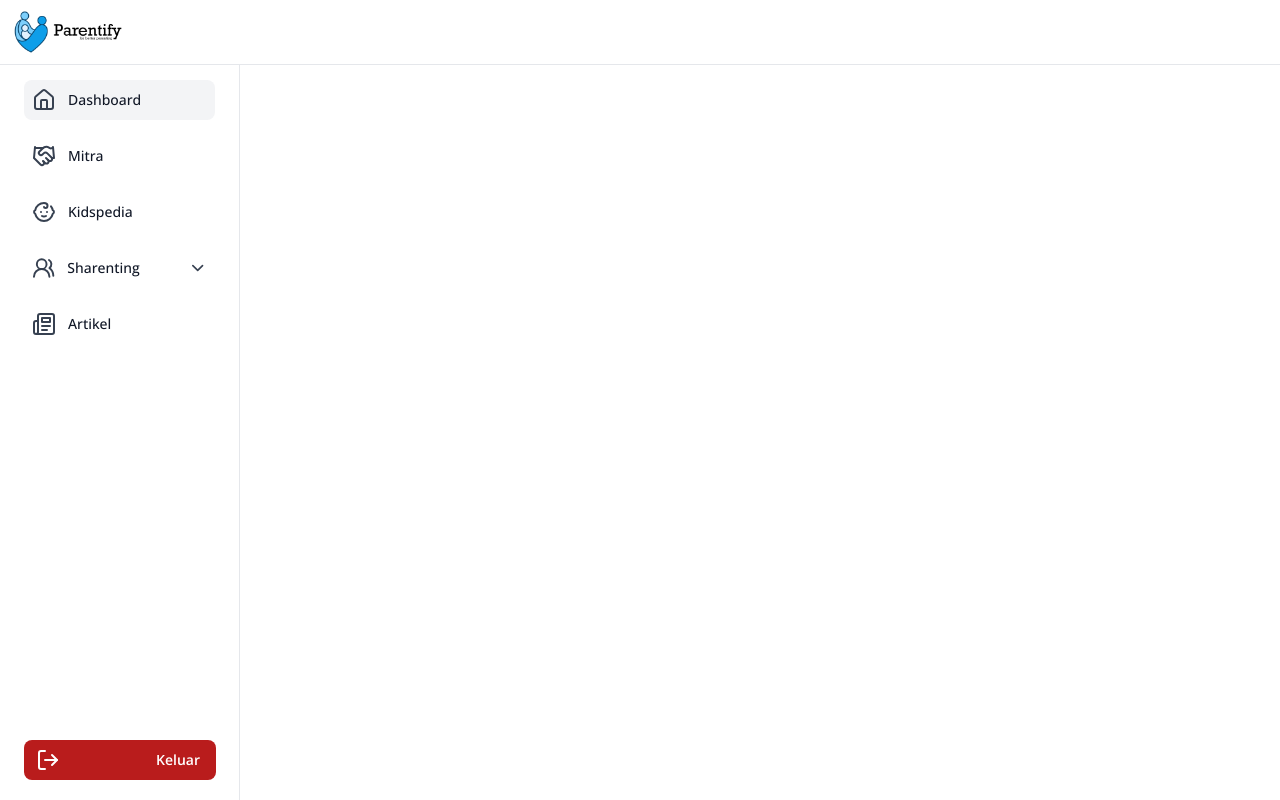
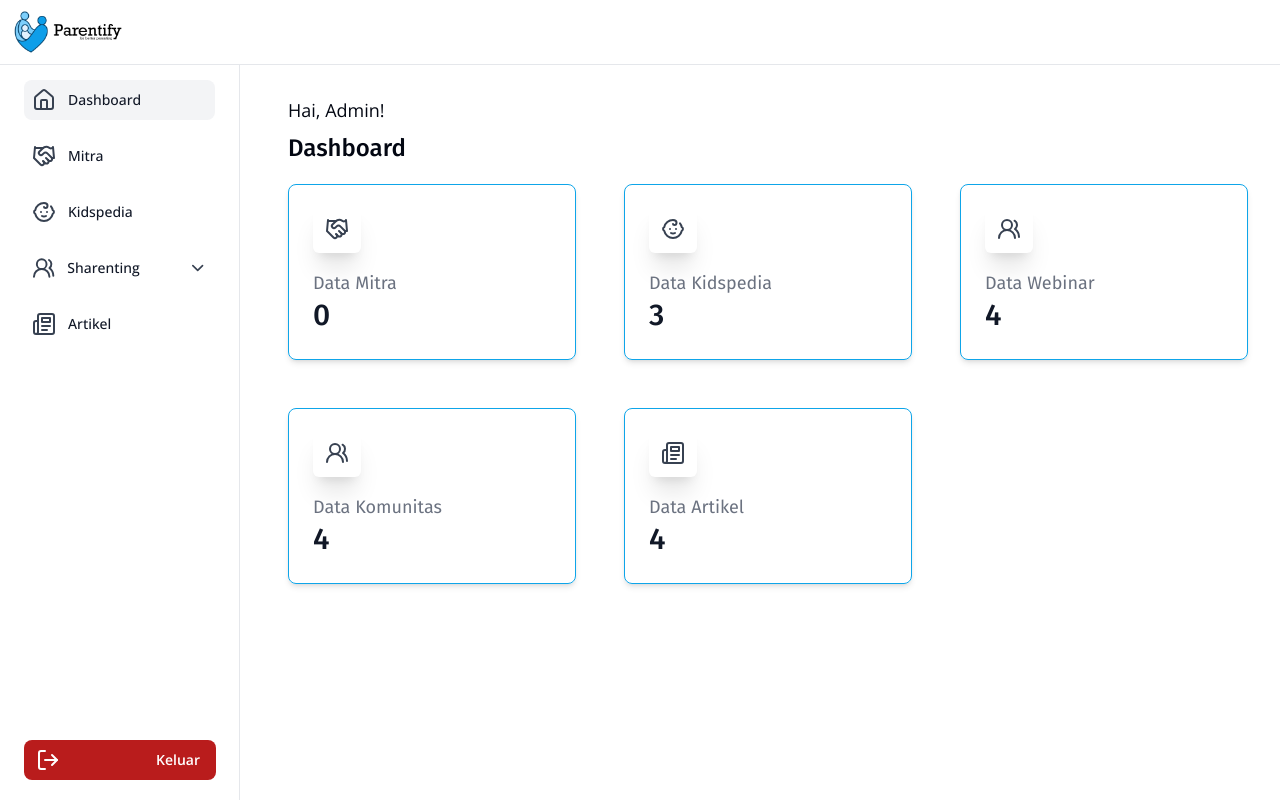
Before and after one commit to ifnfadillah/eclipse-massive-frontend, a React (Vite) app: page /dashboard in a window 1280 px wide. Built offline with nearby package versions, Linux system fonts and the light colour scheme; the HTML template or start-up script is replaced by a standard one.

Commit message:
commit dashboard

```diff
--- a/src/admin/components/NavbarAdmin.jsx
+++ b/src/admin/components/NavbarAdmin.jsx
@@ -20,10 +20,11 @@ const NavbarAdmin = () => {
                 onClick={toggleSidebar}
                 aria-label={isSidebarOpen ? "Close sidebar" : "Open sidebar"}
                 type="button"
-                className="inline-flex items-center p-2 text-sm text-gray-500 rounded-lg sm:hidden hover:bg-gray-100 focus:outline-none focus:ring-2 focus:ring-gray-200 dark:text-gray-400 dark:hover:bg-gray-700 dark:focus:ring-gray-600"
+                className="items-center p-2 text-sm text-gray-500 rounded-lg sm:hidden lg:hidden md:ms-3 md:block inline-flex hover:bg-gray-100 focus:outline-none focus:ring-2 focus:ring-gray-200 dark:text-gray-400 dark:hover:bg-gray-700 dark:focus:ring-gray-600"
               >
                 <span className="sr-only">{isSidebarOpen ? "Close sidebar" : "Open sidebar"}</span>
-                {isSidebarOpen ? <X size={28} strokeWidth={1} /> : <Menu size={28} strokeWidth={1} />}
+                {isSidebarOpen ?
+                  <X size={28} strokeWidth={1} /> : <Menu size={28} strokeWidth={1} />}
               </button>
               <Link to="/" className="flex md:me-24 ms-3">
                 <img src="/assets/parentify-logo.png" className="h-14" alt="Logo" />
--- a/src/admin/components/Sidebar.jsx
+++ b/src/admin/components/Sidebar.jsx
@@ -1,5 +1,4 @@
-import React from "react";
-import { useState } from "react";
+import React, { useState } from "react";
 import { Link, useLocation } from "react-router-dom";
 import { Home, Handshake, Baby, UsersRound, Newspaper, LogOut, ChevronDown, ChevronUp } from "lucide-react";
 
@@ -20,8 +19,8 @@ function Sidebar() {
   return (
     <div className="Sidebar">
       <aside
-        id="sidebar-multi-level-sidebar relative"
-        className="fixed top-0 left-0 z-40 w-60 h-screen py-12 transition-transform -translate-x-full bg-white border-r border-gray-200 sm:translate-x-0 dark:bg-gray-800 dark:border-gray-700"
+        id="sidebar-multi-level-sidebar"
+        className="fixed top-0 left-0 z-40 w-60 h-screen py-12 bg-white border-r border-gray-200 transition-transform transform -translate-x-full sm:-translate-x-full md:-translate-x-full lg:translate-x-0 dark:bg-gray-800 dark:border-gray-700"
         aria-label="Sidebar"
       >
         <div className="h-full px-6 py-8 overflow-y-auto bg-white dark:bg-gray-800">
@@ -91,7 +90,7 @@ function Sidebar() {
           <div className="absolute bottom-5 w-48">
             <Link to="/login" className="flex items-center p-2 px-3 bg-red-700 text-white rounded-lg dark:text-white hover:bg-red-800 dark:hover:bg-gray-700 group">
               <LogOut className="text-white transition duration-75 dark:text-gray-400 group-hover:text-white-900 dark:group-hover:text-white" size={24} strokeWidth={2} />
-              <span className="ms-24 font-secondary font-semibold text-sm ">Keluar</span>
+              <span className="ms-24 font-secondary font-semibold text-sm">Keluar</span>
             </Link>
           </div>
         </div>
--- a/src/admin/dashboard/HomeDashboard.jsx
+++ b/src/admin/dashboard/HomeDashboard.jsx
@@ -1,10 +1,62 @@
+import Layout from "../layout";
+import CardDashboard from "./components/CardDashboard";
+import { Handshake, Baby, UsersRound, Newspaper } from "lucide-react";
 
-import Layout from "../layout";
+const datas = [
+  {
+    id: 1,
+    icon: Handshake,
+    title: "Data Mitra",
+    dataCount: 0,
+  },
+  {
+    id: 2,
+    icon: Baby,
+    title: "Data Kidspedia",
+    dataCount: 3,
+  },
+  {
+    id: 3,
+    icon: UsersRound,
+    title: "Data Webinar",
+    dataCount: 4,
+  },
+  {
+    id: 4,
+    icon: UsersRound,
+    title: "Data Komunitas",
+    dataCount: 4,
+  },
+  {
+    id: 5,
+    icon: Newspaper,
+    title: "Data Artikel",
+    dataCount: 4,
+  }
+]
 
 function HomeDashboard() {
   return (
     <Layout>
-
+      <div className="w-full pt-24 px-4 sm:px-6 md:px-8 lg:ps-72 flex flex-col space-y-7">
+        <div>
+          <p className="text-lg font-secondary font-regular mb-2">Hai, Admin!</p>
+          <h1 className="text-2xl font-primary font-medium">
+            Dashboard
+          </h1>
+          <div className="mt-5 grid gap-5 md:grid-cols-2 lg:grid-cols-3 lg:gap-12">
+            {datas.map((data) => (
+              <CardDashboard
+                key={data.id}
+                id={data.id}
+                icon={data.icon}
+                title={data.title}
+                dataCount={data.dataCount}
+              />
+            ))}
+          </div>
+        </div>
+      </div>
     </Layout>
   );
 }
--- a/src/admin/dashboard/components/CardDashboard.jsx
+++ b/src/admin/dashboard/components/CardDashboard.jsx
@@ -1,11 +1,16 @@
-import React from 'react'
-
-function CardDashboard() {
+const CardDashboard = (props) => {
+    const { icon: Icon, title, dataCount } = props;
     return (
-        <div>
-
+        <div className="border border-sky-500 rounded-lg p-6 py-5 flex flex-col mb-6 md:mb-0 md:w-72 h-44 shadow-md">
+            <div className="w-12 h-12 p-3 bg-white rounded-md shadow-xl flex items-center justify-center">
+                <Icon className="text-gray-700" size={28} />
+            </div>
+            <div className="mt-4">
+                <div className="text-lg font-regular font-primary text-gray-500">{title}</div>
+                <div className="text-3xl font-medium font-primary text-gray-900">{dataCount}</div>
+            </div>
         </div>
-    )
-}
+    );
+};
 
 export default CardDashboard;
```
